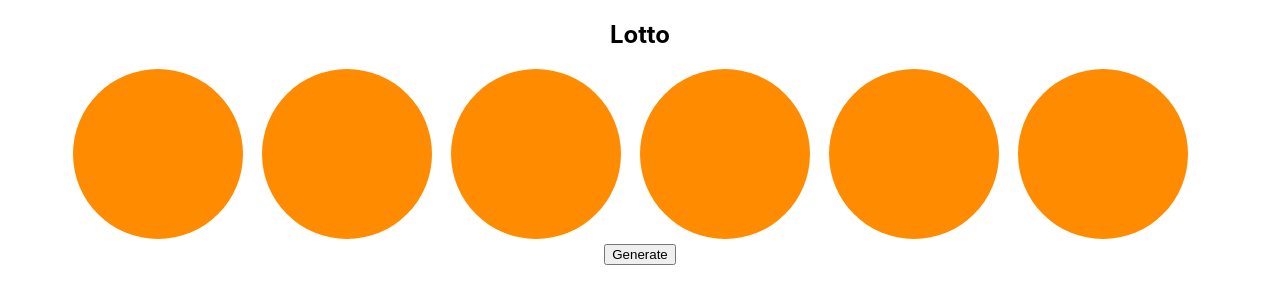
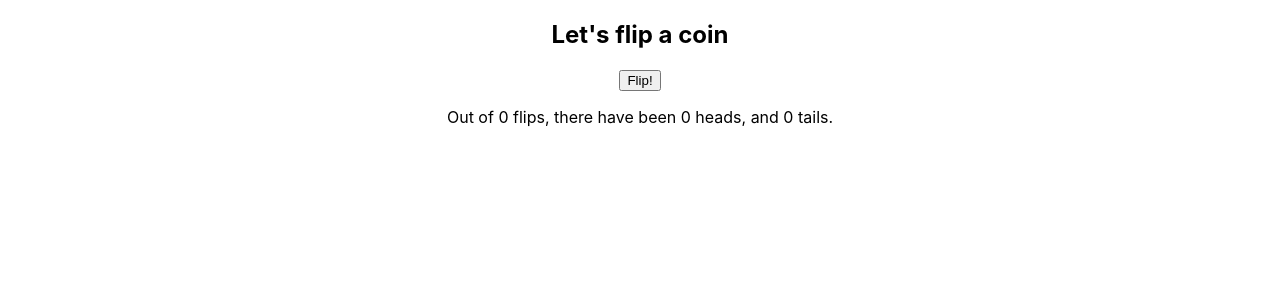
Before and after one commit to lindsay-henderson/React-Practice, a React (Create React App) app: page / in a window 1280 px wide. Shown: the top 304 px of the page. Built offline with nearby package versions, Linux system fonts and the light colour scheme.

Commit message:
build coin component

```diff
--- a/src/App.js
+++ b/src/App.js
@@ -1,10 +1,11 @@
 import './App.css';
-import Lottery from './Lotto/Lottery';
+import CoinContainer from './CoinFlip/CoinContainer';
 
 function App() {
   return (
     <div className="App">
-      <Lottery />
+      <CoinContainer/>
+
     </div>
   );
 }
--- /dev/null
+++ b/src/CoinFlip/CoinContainer.js
@@ -0,0 +1,49 @@
+import { Component } from "react";
+import { choice } from "./helpers";
+
+class CoinContainer extends Component {
+  static defaultProps = {
+    coins: [
+      {side: 'heads', imgSrc: 'https://tinyurl.com/react-coin-heads-jpg' } ,
+      {side: 'tails', imgSrc: 'https://tinyurl.com/react-coin-tails-jpg' }
+    ]
+  }
+  constructor (props) {
+    super(props)
+    this.state = {
+      currCoin: null,
+      nFlips: 0,
+      nHeads: 0,
+      nTails: 0,
+    }
+    this.handleClick = this.handleClick.bind(this)
+  }
+  flipcoin() {
+    const newCoin = choice(this.props.coins)
+    this.setState(st => {
+      let newState = {
+        ...st,
+        currCoin: newCoin,
+        nFlips: st.nFlips+1,
+        nHeads: st.nHeads + (newCoin.side === 'heads'? 1 : 0),
+        nTails: st.nTails + (newCoin.side === 'tails'? 1 : 0)
+      }
+      // newCoin.side === 'heads'? newState.nHeads += 1 : newState.nTails += 1
+      return newState
+    })
+  }
+  handleClick() {
+    this.flipcoin()
+  }
+  render() {
+    return(
+      <div className="coin-container">
+        <h2>Let's flip a coin</h2>
+        <button onClick={this.handleClick}>Flip!</button>
+        <p>Out of {this.state.nFlips} flips, there have been {this.state.nHeads} heads, and {this.state.nTails} tails.</p>
+      </div>
+    )
+  }
+}
+
+export default CoinContainer
--- /dev/null
+++ b/src/CoinFlip/helpers.js
@@ -0,0 +1,7 @@
+function choice(arr) {
+  let randomIndex = Math.floor(Math.random() * arr.length )
+
+return arr[randomIndex]
+}
+
+export {choice}
```
Also changed, not shown: src/CoinFlip/Coin.js (added, +7 -0 lines).
